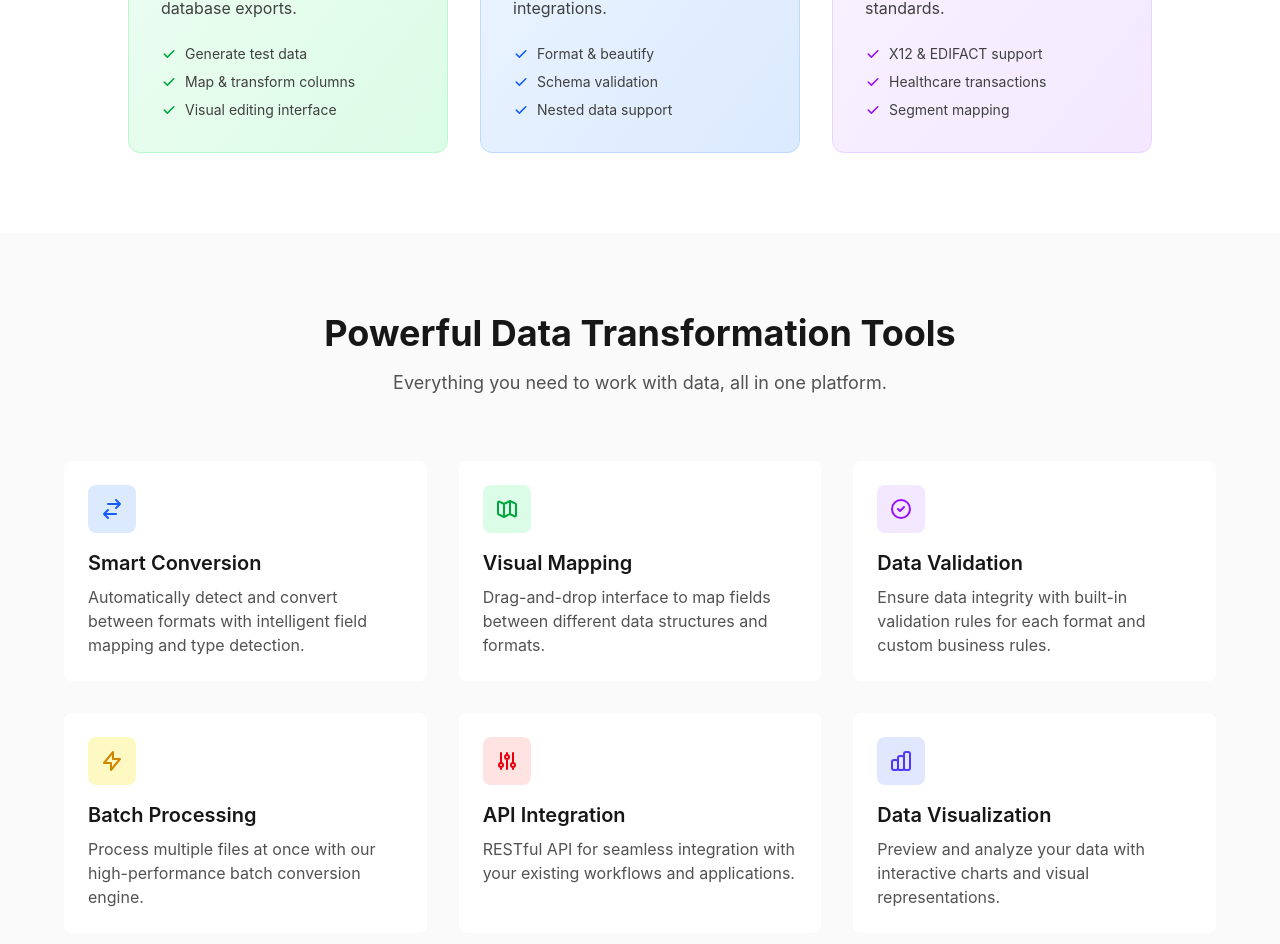
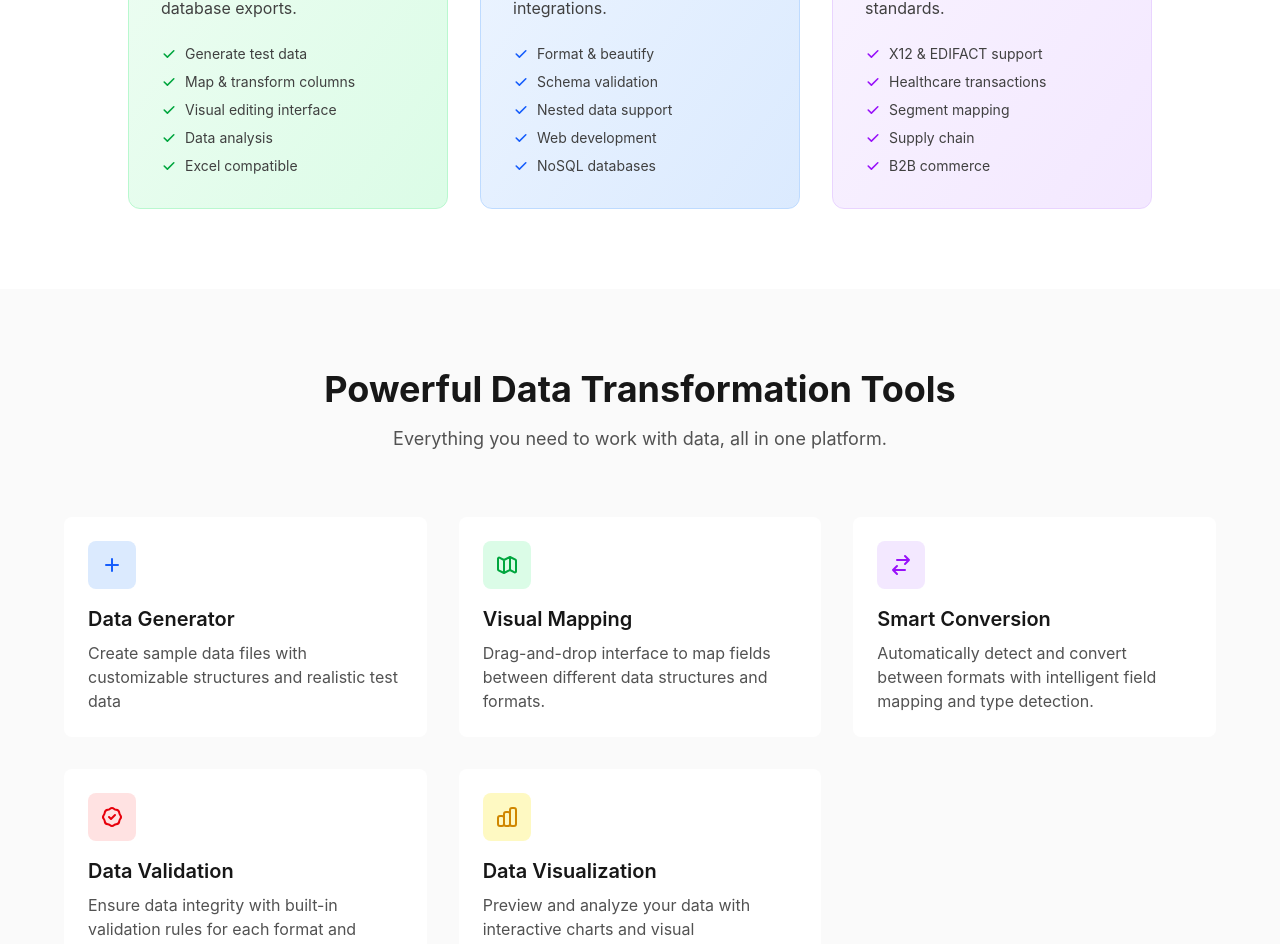
Before and after one commit to abdullahduet/mapverter, a React (Vite) app: page / in a window 1280 px wide. Shown: the part 1260-2204 px from the top of the page. Built offline with nearby package versions, Linux system fonts and the light colour scheme.

Commit message:
update Home content and menu bar content

```diff
--- a/src/components/common/Button.jsx
+++ b/src/components/common/Button.jsx
@@ -22,6 +22,7 @@ const Button = ({
     primary: 'bg-neutral-900 text-white hover:bg-neutral-800 focus:ring-neutral-900 dark:bg-neutral-100 dark:text-neutral-900 dark:hover:bg-neutral-200 dark:focus:ring-neutral-100 disabled:opacity-50 disabled:cursor-not-allowed',
     secondary: 'bg-green-600 text-white hover:bg-green-700 focus:ring-green-600 dark:bg-green-500 dark:hover:bg-green-600 dark:focus:ring-green-500 disabled:opacity-50 disabled:cursor-not-allowed',
     outline: 'border-2 border-neutral-300 text-neutral-700 hover:bg-neutral-50 focus:ring-neutral-500 dark:border-neutral-600 dark:text-neutral-200 dark:hover:bg-neutral-800 dark:focus:ring-neutral-400 disabled:opacity-50 disabled:cursor-not-allowed',
+    outlineExt: 'border-2 border-current hover:bg-current hover:text-white dark:hover:text-neutral-900 focus:ring-current disabled:opacity-50 disabled:cursor-not-allowed transition-all',
     ghost: 'text-neutral-700 hover:bg-neutral-100 focus:ring-neutral-500 dark:text-neutral-300 dark:hover:bg-neutral-800 dark:focus:ring-neutral-400 disabled:opacity-50 disabled:cursor-not-allowed',
     success: 'bg-green-600 text-white hover:bg-green-700 focus:ring-green-600 dark:bg-green-500 dark:hover:bg-green-600 dark:focus:ring-green-500 disabled:opacity-50 disabled:cursor-not-allowed',
     error: 'bg-red-600 text-white hover:bg-red-700 focus:ring-red-600 dark:bg-red-500 dark:hover:bg-red-600 dark:focus:ring-red-500 disabled:opacity-50 disabled:cursor-not-allowed',
@@ -70,7 +71,7 @@ const Button = ({
 
 Button.propTypes = {
   children: PropTypes.node.isRequired,
-  variant: PropTypes.oneOf(['primary', 'secondary', 'outline', 'ghost', 'success', 'error']),
+  variant: PropTypes.oneOf(['primary', 'secondary', 'outline', 'outlineExt', 'ghost', 'success', 'error']),
   size: PropTypes.oneOf(['xs', 'sm', 'md', 'lg', 'xl']),
   type: PropTypes.oneOf(['button', 'submit', 'reset']),
   onClick: PropTypes.func,
--- a/src/pages/Home.jsx
+++ b/src/pages/Home.jsx
@@ -4,14 +4,15 @@ import SEOHead from '../components/common/SEOHead';
 import TypeAnimation from '../components/common/TypeAnimation';
 import Button from '../components/common/Button';
 import { features } from '../data/featuresData';
-import { CSV_SAMPLE, JSON_SAMPLE } from '../utils/constants';
+import { CSV_SAMPLE, JSON_SAMPLE, useCases } from '../utils/constants';
+
 
 const Home = () => {
   return (
     <>
       <SEOHead
-        title="Mapverter | Generate, Map, Convert, Transform, Validate and Visualize data"
-        description="Mapverter - Generate, Map, Convert, Transform, Validate and Visualize data with our intuitive web-based tools. Perfect for developers, analysts, and healthcare companies. Easily convert CSV to JSON, EDI to JSON, and more. Streamline your data workflows with our powerful CSV generator, mapper, and validator. Explore our features for data conversion, mapping, validation, and visualization."
+        title="Mapverter | Data Transformation Platform | Generate, Map, Convert, Transform, Validate and Visualize data"
+        description="Generate, Map, Convert, Transform, Validate and Visualize data with our intuitive web-based tools seamlessly. Perfect for developers, analysts, and healthcare companies. Easily convert CSV to JSON, EDI to JSON, and more. Streamline your data workflows with our powerful CSV generator, mapper, and validator. Explore our features for data conversion, mapping, validation, and visualization."
         keywords="csv generator, csv mapping, csv converter, csv to json, csv validator, csv visualization, csv mapper, web-based tools, data conversion, data validation, data visualization tools, json mapping, json converter, json to csv, data tools, map data online, convert data online, transform data online, visualize data online, EDI mapping, EDI converter, EDI to json, EDI generator, EDI validator, EDI visualization, x12 edi, edifact, healthcare edi"
       />
 
@@ -76,6 +77,12 @@ const Home = () => {
               </div>
               <div className="flex items-center">
                 <svg className="w-5 h-5 mr-2 text-green-600" fill="currentColor" viewBox="0 0 20 20">
+                  <path fillRule="evenodd" d="M10 18a8 8 0 100-16 8 8 0 000 16zm3.707-9.293a1 1 0 00-1.414-1.414L9 10.586 7.707 9.293a1 1 0 00-1.414 1.414l2 2a1 1 0 001.414 0l4-4z" clipRule="evenodd" />
+                </svg>
+                Export unlimited
+              </div>
+              <div className="flex items-center">
+                <svg className="w-5 h-5 mr-2 text-green-600" fill="currentColor" viewBox="0 0 20 20">
                   <path fillRule="evenodd" d="M2.166 4.999A11.954 11.954 0 0010 1.944 11.954 11.954 0 0017.834 5c.11.65.166 1.32.166 2.001 0 5.225-3.34 9.67-8 11.317C5.34 16.67 2 12.225 2 7c0-.682.057-1.35.166-2.001zm11.541 3.708a1 1 0 00-1.414-1.414L9 10.586 7.707 9.293a1 1 0 00-1.414 1.414l2 2a1 1 0 001.414 0l4-4z" clipRule="evenodd" />
                 </svg>
                 Secure & Private
@@ -105,7 +112,7 @@ const Home = () => {
 
           <div className="grid md:grid-cols-3 gap-8 max-w-5xl mx-auto">
             {/* CSV Card */}
-            <div className="bg-gradient-to-br from-green-50 to-green-100 dark:from-green-900/20 dark:to-green-800/20 rounded-xl p-8 border border-green-200 dark:border-green-800">
+            <div className="bg-gradient-to-br from-green-50 to-green-100 dark:from-green-900/20 dark:to-green-800/20 rounded-xl p-8 border border-green-200 dark:border-green-800 hover:shadow-lg">
               <div className="w-16 h-16 bg-green-600 dark:bg-green-500 rounded-lg flex items-center justify-center mb-6">
                 <svg className="w-8 h-8 text-white" fill="none" stroke="currentColor" viewBox="0 0 24 24">
                   <path strokeLinecap="round" strokeLinejoin="round" strokeWidth={2} d="M3 10h18M3 14h18m-9-4v8m-7 0h14a2 2 0 002-2V8a2 2 0 00-2-2H5a2 2 0 00-2 2v8a2 2 0 002 2z" />
@@ -134,11 +141,23 @@ const Home = () => {
                   </svg>
                   Visual editing interface
                 </li>
+                <li className="flex items-center text-neutral-700 dark:text-neutral-300">
+                  <svg className="w-4 h-4 mr-2 text-green-600 dark:text-green-500" fill="currentColor" viewBox="0 0 20 20">
+                    <path fillRule="evenodd" d="M16.707 5.293a1 1 0 010 1.414l-8 8a1 1 0 01-1.414 0l-4-4a1 1 0 011.414-1.414L8 12.586l7.293-7.293a1 1 0 011.414 0z" clipRule="evenodd" />
+                  </svg>
+                  Data analysis
+                </li>
+                <li className="flex items-center text-neutral-700 dark:text-neutral-300">
+                  <svg className="w-4 h-4 mr-2 text-green-600 dark:text-green-500" fill="currentColor" viewBox="0 0 20 20">
+                    <path fillRule="evenodd" d="M16.707 5.293a1 1 0 010 1.414l-8 8a1 1 0 01-1.414 0l-4-4a1 1 0 011.414-1.414L8 12.586l7.293-7.293a1 1 0 011.414 0z" clipRule="evenodd" />
+                  </svg>
+                  Excel compatible
+                </li>
               </ul>
             </div>
 
             {/* JSON Card */}
-            <div className="bg-gradient-to-br from-blue-50 to-blue-100 dark:from-blue-900/20 dark:to-blue-800/20 rounded-xl p-8 border border-blue-200 dark:border-blue-800">
+            <div className="bg-gradient-to-br from-blue-50 to-blue-100 dark:from-blue-900/20 dark:to-blue-800/20 rounded-xl p-8 border border-blue-200 dark:border-blue-800 hover:shadow-lg">
               <div className="w-16 h-16 bg-blue-600 dark:bg-blue-500 rounded-lg flex items-center justify-center mb-6">
                 <svg className="w-8 h-8 text-white" fill="none" stroke="currentColor" viewBox="0 0 24 24">
                   <path strokeLinecap="round" strokeLinejoin="round" strokeWidth={2} d="M17.657 18.657A8 8 0 016.343 7.343S7 9 9 10c0-2 .5-5 2.986-7C14 5 16.09 5.777 17.656 7.343A7.975 7.975 0 0120 13a7.975 7.975 0 01-2.343 5.657z" />
@@ -168,11 +187,23 @@ const Home = () => {
                   </svg>
                   Nested data support
                 </li>
+                <li className="flex items-center text-neutral-700 dark:text-neutral-300">
+                  <svg className="w-4 h-4 mr-2 text-blue-600 dark:text-blue-500" fill="currentColor" viewBox="0 0 20 20">
+                    <path fillRule="evenodd" d="M16.707 5.293a1 1 0 010 1.414l-8 8a1 1 0 01-1.414 0l-4-4a1 1 0 011.414-1.414L8 12.586l7.293-7.293a1 1 0 011.414 0z" clipRule="evenodd" />
+                  </svg>
+                  Web development
+                </li>
+                <li className="flex items-center text-neutral-700 dark:text-neutral-300">
+                  <svg className="w-4 h-4 mr-2 text-blue-600 dark:text-blue-500" fill="currentColor" viewBox="0 0 20 20">
+                    <path fillRule="evenodd" d="M16.707 5.293a1 1 0 010 1.414l-8 8a1 1 0 01-1.414 0l-4-4a1 1 0 011.414-1.414L8 12.586l7.293-7.293a1 1 0 011.414 0z" clipRule="evenodd" />
+                  </svg>
+                  NoSQL databases
+                </li>
               </ul>
             </div>
 
             {/* EDI Card */}
-            <div className="bg-gradient-to-br from-purple-50 to-purple-100 dark:from-purple-900/20 dark:to-purple-800/20 rounded-xl p-8 border border-purple-200 dark:border-purple-800">
+            <div className="bg-gradient-to-br from-purple-50 to-purple-100 dark:from-purple-900/20 dark:to-purple-800/20 rounded-xl p-8 border border-purple-200 dark:border-purple-800 hover:shadow-lg">
               <div className="w-16 h-16 bg-purple-600 dark:bg-purple-500 rounded-lg flex items-center justify-center mb-6">
                 <svg className="w-8 h-8 text-white" fill="none" stroke="currentColor" viewBox="0 0 24 24">
                   <path strokeLinecap="round" strokeLinejoin="round" strokeWidth={2} d="M9 12h6m-6 4h6m2 5H7a2 2 0 01-2-2V5a2 2 0 012-2h5.586a1 1 0 01.707.293l5.414 5.414a1 1 0 01.293.707V19a2 2 0 01-2 2z" />
@@ -200,6 +231,18 @@ const Home = () => {
                     <path fillRule="evenodd" d="M16.707 5.293a1 1 0 010 1.414l-8 8a1 1 0 01-1.414 0l-4-4a1 1 0 011.414-1.414L8 12.586l7.293-7.293a1 1 0 011.414 0z" clipRule="evenodd" />
                   </svg>
                   Segment mapping
+                </li>
+                <li className="flex items-center text-neutral-700 dark:text-neutral-300">
+                  <svg className="w-4 h-4 mr-2 text-purple-600 dark:text-purple-500" fill="currentColor" viewBox="0 0 20 20">
+                    <path fillRule="evenodd" d="M16.707 5.293a1 1 0 010 1.414l-8 8a1 1 0 01-1.414 0l-4-4a1 1 0 011.414-1.414L8 12.586l7.293-7.293a1 1 0 011.414 0z" clipRule="evenodd" />
+                  </svg>
+                  Supply chain
+                </li>
+                <li className="flex items-center text-neutral-700 dark:text-neutral-300">
+                  <svg className="w-4 h-4 mr-2 text-purple-600 dark:text-purple-500" fill="currentColor" viewBox="0 0 20 20">
+                    <path fillRule="evenodd" d="M16.707 5.293a1 1 0 010 1.414l-8 8a1 1 0 01-1.414 0l-4-4a1 1 0 011.414-1.414L8 12.586l7.293-7.293a1 1 0 011.414 0z" clipRule="evenodd" />
+                  </svg>
+                  B2B commerce
                 </li>
               </ul>
             </div>
@@ -259,21 +302,21 @@ const Home = () => {
           </div>
 
           <div className="grid md:grid-cols-2 lg:grid-cols-3 gap-8 max-w-6xl mx-auto">
-            <div className="bg-white dark:bg-neutral-900 rounded-lg p-6 shadow-soft hover:shadow-medium transition-shadow">
+            <div className="bg-white dark:bg-neutral-900 rounded-lg p-6 shadow-soft hover:shadow-lg transition-shadow">
               <div className="w-12 h-12 bg-blue-100 dark:bg-blue-900/30 rounded-lg flex items-center justify-center mb-4">
                 <svg className="w-6 h-6 text-blue-600 dark:text-blue-400" fill="none" stroke="currentColor" viewBox="0 0 24 24">
-                  <path strokeLinecap="round" strokeLinejoin="round" strokeWidth={2} d="M8 7h12m0 0l-4-4m4 4l-4 4m0 6H4m0 0l4 4m-4-4l4-4" />
+                  <path strokeLinecap="round" strokeLinejoin="round" strokeWidth={2} d="M12 6v6m0 0v6m0-6h6m-6 0H6" />
                 </svg>
               </div>
               <h3 className="text-xl font-semibold text-neutral-900 dark:text-neutral-100 mb-2">
-                Smart Conversion
+                Data Generator
               </h3>
               <p className="text-neutral-600 dark:text-neutral-400">
-                Automatically detect and convert between formats with intelligent field mapping and type detection.
+                Create sample data files with customizable structures and realistic test data
               </p>
             </div>
 
-            <div className="bg-white dark:bg-neutral-900 rounded-lg p-6 shadow-soft hover:shadow-medium transition-shadow">
+            <div className="bg-white dark:bg-neutral-900 rounded-lg p-6 shadow-soft hover:shadow-lg transition-shadow">
               <div className="w-12 h-12 bg-green-100 dark:bg-green-900/30 rounded-lg flex items-center justify-center mb-4">
                 <svg className="w-6 h-6 text-green-600 dark:text-green-400" fill="none" stroke="currentColor" viewBox="0 0 24 24">
                   <path strokeLinecap="round" strokeLinejoin="round" strokeWidth={2} d="M9 20l-5.447-2.724A1 1 0 013 16.382V5.618a1 1 0 011.447-.894L9 7m0 13l6-3m-6 3V7m6 10l4.553 2.276A1 1 0 0021 18.382V7.618a1 1 0 00-.553-.894L15 4m0 13V4m0 0L9 7" />
@@ -287,10 +330,24 @@ const Home = () => {
               </p>
             </div>
 
-            <div className="bg-white dark:bg-neutral-900 rounded-lg p-6 shadow-soft hover:shadow-medium transition-shadow">
+            <div className="bg-white dark:bg-neutral-900 rounded-lg p-6 shadow-soft hover:shadow-lg transition-shadow">
               <div className="w-12 h-12 bg-purple-100 dark:bg-purple-900/30 rounded-lg flex items-center justify-center mb-4">
                 <svg className="w-6 h-6 text-purple-600 dark:text-purple-400" fill="none" stroke="currentColor" viewBox="0 0 24 24">
-                  <path strokeLinecap="round" strokeLinejoin="round" strokeWidth={2} d="M9 12l2 2 4-4m6 2a9 9 0 11-18 0 9 9 0 0118 0z" />
+                  <path strokeLinecap="round" strokeLinejoin="round" strokeWidth={2} d="M8 7h12m0 0l-4-4m4 4l-4 4m0 6H4m0 0l4 4m-4-4l4-4" />
+                </svg>
+              </div>
+              <h3 className="text-xl font-semibold text-neutral-900 dark:text-neutral-100 mb-2">
+                Smart Conversion
+              </h3>
+              <p className="text-neutral-600 dark:text-neutral-400">
+                Automatically detect and convert between formats with intelligent field mapping and type detection.
+              </p>
+            </div>
+
+            <div className="bg-white dark:bg-neutral-900 rounded-lg p-6 shadow-soft hover:shadow-lg transition-shadow">
+              <div className="w-12 h-12 bg-red-100 dark:bg-red-900/30 rounded-lg flex items-center justify-center mb-4">
+                <svg className="w-6 h-6 text-red-600 dark:text-red-400" fill="none" stroke="currentColor" viewBox="0 0 24 24">
+                  <path strokeLinecap="round" strokeLinejoin="round" strokeWidth={2} d="M9 12l2 2 4-4M7.835 4.697a3.42 3.42 0 001.946-.806 3.42 3.42 0 014.438 0 3.42 3.42 0 001.946.806 3.42 3.42 0 013.138 3.138 3.42 3.42 0 00.806 1.946 3.42 3.42 0 010 4.438 3.42 3.42 0 00-.806 1.946 3.42 3.42 0 01-3.138 3.138 3.42 3.42 0 00-1.946.806 3.42 3.42 0 01-4.438 0 3.42 3.42 0 00-1.946-.806 3.42 3.42 0 01-3.138-3.138 3.42 3.42 0 00-.806-1.946 3.42 3.42 0 010-4.438 3.42 3.42 0 00.806-1.946 3.42 3.42 0 013.138-3.138z" />
                 </svg>
               </div>
               <h3 className="text-xl font-semibold text-neutral-900 dark:text-neutral-100 mb-2">
@@ -301,7 +358,9 @@ const Home = () => {
               </p>
             </div>
 
-            <div className="bg-white dark:bg-neutral-900 rounded-lg p-6 shadow-soft hover:shadow-medium transition-shadow">
+            {import.meta.env.isActiveApiAndBatch && (
+              <>
+                <div className="bg-white dark:bg-neutral-900 rounded-lg p-6 shadow-soft hover:shadow-lg transition-shadow">
                   <div className="w-12 h-12 bg-yellow-100 dark:bg-yellow-900/30 rounded-lg flex items-center justify-center mb-4">
                     <svg className="w-6 h-6 text-yellow-600 dark:text-yellow-400" fill="none" stroke="currentColor" viewBox="0 0 24 24">
                       <path strokeLinecap="round" strokeLinejoin="round" strokeWidth={2} d="M13 10V3L4 14h7v7l9-11h-7z" />
@@ -315,7 +374,7 @@ const Home = () => {
                   </p>
                 </div>
 
-            <div className="bg-white dark:bg-neutral-900 rounded-lg p-6 shadow-soft hover:shadow-medium transition-shadow">
+                <div className="bg-white dark:bg-neutral-900 rounded-lg p-6 shadow-soft hover:shadow-lg transition-shadow">
                   <div className="w-12 h-12 bg-red-100 dark:bg-red-900/30 rounded-lg flex items-center justify-center mb-4">
                     <svg className="w-6 h-6 text-red-600 dark:text-red-400" fill="none" stroke="currentColor" viewBox="0 0 24 24">
                       <path strokeLinecap="round" strokeLinejoin="round" strokeWidth={2} d="M12 6V4m0 2a2 2 0 100 4m0-4a2 2 0 110 4m-6 8a2 2 0 100-4m0 4a2 2 0 110-4m0 4v2m0-6V4m6 6v10m6-2a2 2 0 100-4m0 4a2 2 0 110-4m0 4v2m0-6V4" />
@@ -328,10 +387,12 @@ const Home = () => {
                     RESTful API for seamless integration with your existing workflows and applications.
                   </p>
                 </div>
+              </>
+            )}
 
-            <div className="bg-white dark:bg-neutral-900 rounded-lg p-6 shadow-soft hover:shadow-medium transition-shadow">
-              <div className="w-12 h-12 bg-indigo-100 dark:bg-indigo-900/30 rounded-lg flex items-center justify-center mb-4">
-                <svg className="w-6 h-6 text-indigo-600 dark:text-indigo-400" fill="none" stroke="currentColor" viewBox="0 0 24 24">
+            <div className="bg-white dark:bg-neutral-900 rounded-lg p-6 shadow-soft hover:shadow-lg transition-shadow">
+              <div className="w-12 h-12 bg-yellow-100 dark:bg-yellow-900/30 rounded-lg flex items-center justify-center mb-4">
+                <svg className="w-6 h-6 text-yellow-600 dark:text-yellow-400" fill="none" stroke="currentColor" viewBox="0 0 24 24">
                   <path strokeLinecap="round" strokeLinejoin="round" strokeWidth={2} d="M9 19v-6a2 2 0 00-2-2H5a2 2 0 00-2 2v6a2 2 0 002 2h2a2 2 0 002-2zm0 0V9a2 2 0 012-2h2a2 2 0 012 2v10m-6 0a2 2 0 002 2h2a2 2 0 002-2m0 0V5a2 2 0 012-2h2a2 2 0 012 2v14a2 2 0 01-2 2h-2a2 2 0 01-2-2z" />
                 </svg>
               </div>
@@ -452,51 +513,43 @@ const Home = () => {
         </div>
       </section>
 
-      {/* Example Section */}
-      {import.meta.env.isActiveExampleSection && (
+      {/* Use Cases Section */}
+      {import.meta.env.isActiveUseCasesSection && (
         <section className="py-20 bg-white dark:bg-neutral-900">
-          <div className="container mx-auto px-4">
-            <div className="text-center mb-16">
+          <div className="container mx-auto px-4 max-w-6xl">
+            <div className="text-center mb-12">
               <h2 className="text-3xl md:text-4xl font-bold text-neutral-900 dark:text-neutral-100 mb-4">
-                See It in Action
+                Built for Your Workflow
               </h2>
-              <p className="max-w-2xl mx-auto text-lg text-neutral-600 dark:text-neutral-400">
-                Browse our examples to see how Mapverter can transform your data.
+              <p className="text-lg text-neutral-600 dark:text-neutral-400 max-w-2xl mx-auto">
+                Whether you're a developer, analyst, or healthcare professional, Mapverter adapts to your needs
               </p>
             </div>
 
-            <div className="max-w-5xl mx-auto">
-              <div className="bg-neutral-50 dark:bg-neutral-800 rounded-lg p-6 md:p-8 shadow-medium">
-                <h3 className="text-xl font-semibold mb-6 text-neutral-900 dark:text-neutral-100">CSV to JSON Conversion Example</h3>
-
-                <div className="grid md:grid-cols-2 gap-6">
-                  <div>
-                    <h4 className="font-medium mb-2 text-green-600 dark:text-green-500">Source CSV</h4>
-                    <div className="bg-white dark:bg-neutral-900 p-4 rounded border border-neutral-200 dark:border-neutral-700 overflow-auto max-h-64">
-                      <pre className="text-sm text-neutral-800 dark:text-neutral-200 font-mono">
-                        {CSV_SAMPLE}
-                      </pre>
+            <div className="grid md:grid-cols-3 gap-8">
+              {useCases.map((useCase) => (
+                <div
+                  key={useCase.title}
+                  className="bg-gradient-to-br from-blue-50 to-neutral-50 dark:from-neutral-800 dark:to-neutral-900 rounded-xl p-8"
+                >
+                  <div className="text-blue-600 dark:text-blue-400 mb-4">
+                    {useCase.icon}
                   </div>
+                  <h3 className="text-xl font-bold text-neutral-900 dark:text-neutral-100 mb-4">
+                    {useCase.title}
+                  </h3>
+                  <ul className="space-y-3">
+                    {useCase.points.map((point, index) => (
+                      <li key={index} className="flex items-start">
+                        <svg className="w-5 h-5 text-green-500 mr-2 mt-0.5 flex-shrink-0" fill="currentColor" viewBox="0 0 20 20">
+                          <path fillRule="evenodd" d="M10 18a8 8 0 100-16 8 8 0 000 16zm3.707-9.293a1 1 0 00-1.414-1.414L9 10.586 7.707 9.293a1 1 0 00-1.414 1.414l2 2a1 1 0 001.414 0l4-4z" clipRule="evenodd" />
+                        </svg>
+                        <span className="text-neutral-700 dark:text-neutral-300">{point}</span>
+                      </li>
+                    ))}
+                  </ul>
                 </div>
-
-                  <div>
-                    <h4 className="font-medium mb-2 text-green-600 dark:text-green-500">Result JSON</h4>
-                    <div className="bg-white dark:bg-neutral-900 p-4 rounded border border-neutral-200 dark:border-neutral-700 overflow-auto max-h-64">
-                      <pre className="text-sm text-neutral-800 dark:text-neutral-200 font-mono">
-                        {JSON_SAMPLE}
-                      </pre>
-                    </div>
-                  </div>
-                </div>
-
-                <div className="mt-8 text-center">
-                  <Link to="/examples">
-                    <Button variant="primary">
-                      View More Examples
-                    </Button>
-                  </Link>
-                </div>
-              </div>
+              ))}
             </div>
           </div>
         </section>
@@ -509,7 +562,7 @@ const Home = () => {
               See It in Action
             </h2>
             <p className="max-w-2xl mx-auto text-lg text-neutral-600 dark:text-neutral-400">
-              Transform complex data structures with just a few clicks.
+              Transform complex data structures with just a few clicks. Browse our examples to see how Mapverter can transform your data.
             </p>
           </div>
 
@@ -578,6 +631,11 @@ const Home = () => {
               </Button>
             </Link>
           </div>
+          {import.meta.env.isActiveCTASection && (
+            <p className="mt-6 text-sm text-blue-100">
+              Free plan available • No credit card required • Cancel anytime
+            </p>
+          )}
         </div>
       </section>
     </>
```
Also changed, not shown: src/components/common/Navbar.jsx (+15 -14 lines), src/utils/constants.js (+45 -0 lines). Lines whose indentation alone changed are shown as unchanged.
